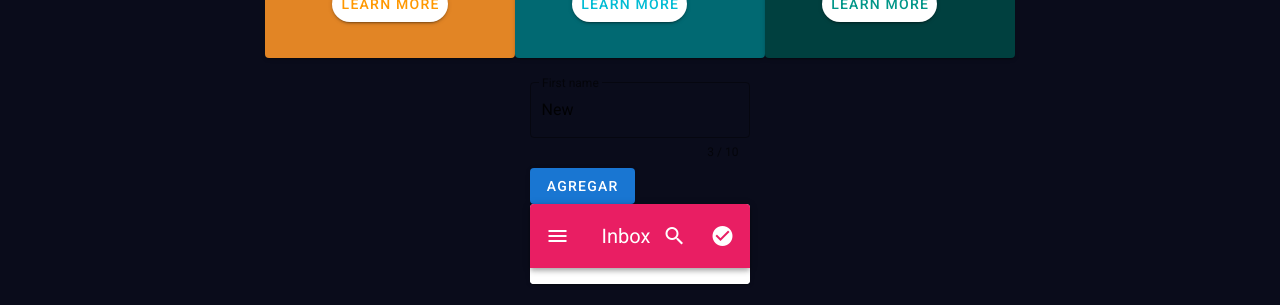
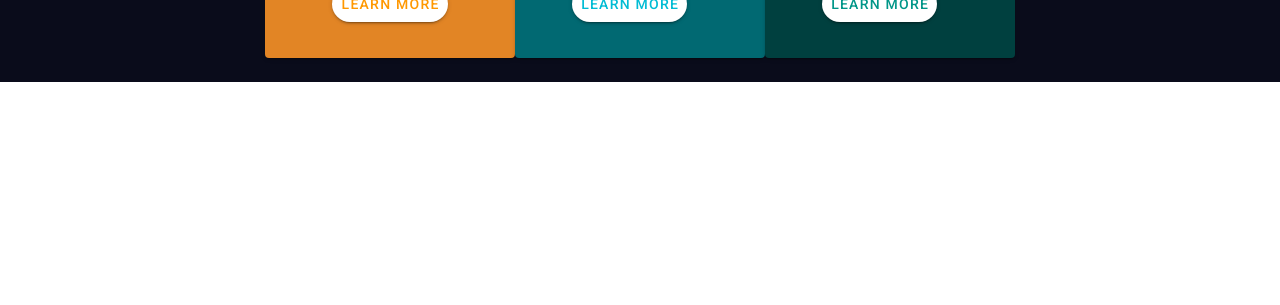
Before and after one commit to DANIELNAHUN/testing-flexbox, a Vue app: page / in a window 1280 px wide. Shown: the part 1279-1584 px from the top of the page. After the commit the page ends 1361 px from the top, so only its background shows below. Built offline with nearby package versions, Linux system fonts and the light colour scheme.

Commit message:
quit todo

```diff
--- a/src/App.vue
+++ b/src/App.vue
@@ -19,7 +19,6 @@
         <div class="d-flex justify-center py-3"><ComponentCart /></div>
         <div class="d-flex justify-center py-3"><CardBusiness /></div>
         <div class="d-flex justify-center py-3"><ThreeCards /></div>
-        <div class="d-flex justify-center py-3"><TodoList /></div>
       </v-container>
     </v-main>
   </v-app>
@@ -30,7 +29,6 @@
 import CardBusiness from "./components/CardBusiness.vue";
 import ComponentCart from "./components/ComponentCart.vue";
 import ThreeCards from "./components/ThreeCards.vue";
-import TodoList from './components/TodoList.vue';
 
 export default {
   name: "App",
@@ -39,7 +37,6 @@ export default {
     CardBusiness,
     ComponentCart,
     ThreeCards,
-    TodoList,
   },
 
   data: () => ({
--- a/src/components/TodoList.vue
+++ /dev/null
@@ -1,109 +0,0 @@
-<template>
-  <div>
-    <v-form v-model="valid">
-      <div>
-        <v-text-field
-          v-model="todoNew.text"
-          :rules="nameRules"
-          :counter="10"
-          label="First name"
-          required
-          outlined
-        ></v-text-field>
-        <v-btn @click="addTodoItem" color="primary"> Agregar </v-btn><br />
-      </div>
-    </v-form>
-
-    <v-card class="mx-auto" max-width="500">
-      <v-toolbar color="pink" dark>
-        <v-app-bar-nav-icon></v-app-bar-nav-icon>
-
-        <v-toolbar-title>Inbox</v-toolbar-title>
-
-        <v-spacer></v-spacer>
-
-        <v-btn icon>
-          <v-icon>mdi-magnify</v-icon>
-        </v-btn>
-
-        <v-btn icon>
-          <v-icon>mdi-checkbox-marked-circle</v-icon>
-        </v-btn>
-      </v-toolbar>
-
-      <v-list two-line>
-        <v-list-item-group v-model="todoSelected" active-class="pink--text">
-          <template v-for="(item, index) in todoList">
-            <v-list-item :key="index">
-              <template v-slot:default="{ active }">
-                <v-list-item-content>
-                  <v-list-item-title v-text="item.text"></v-list-item-title>
-                </v-list-item-content>
-
-                <v-list-item-action>
-                  <v-icon v-if="!active" color="grey lighten-1">
-                    mdi-star-outline
-                  </v-icon>
-
-                  <v-icon v-else color="yellow darken-3"> mdi-star </v-icon>
-                </v-list-item-action>
-              </template>
-            </v-list-item>
-
-            <v-divider
-              v-if="index < todoList.length - 1"
-              :key="index + 'u'"
-            ></v-divider>
-          </template>
-        </v-list-item-group>
-      </v-list>
-    </v-card>
-  </div>
-</template>
-
-<script>
-export default {
-  data() {
-    return {
-      valid: false,
-      firstname: "",
-      lastname: "",
-      nameRules: [
-        (v) => !!v || "Name is required",
-        (v) => v.length <= 10 || "Name must be less than 10 characters",
-      ],
-      email: "",
-      emailRules: [
-        (v) => !!v || "E-mail is required",
-        (v) => /.+@.+/.test(v) || "E-mail must be valid",
-      ],
-
-      todoNew: {
-        text: "New",
-        activo: true,
-        id: null,
-      },
-
-      todoList: [],
-      todoSelected: null,
-    };
-  },
-  methods: {
-    addTodoItem() {
-      const itemId = this.todoList.length + 1;
-      const itemData = {
-        text: this.todoNew.text,
-        active: true,
-        id: itemId,
-      };
-
-      this.todoList.push(itemData);
-
-      console.log(this.todoList);
-    },
-  },
-};
-</script>
-
-<style lang="scss" scoped>
-</style>
```
